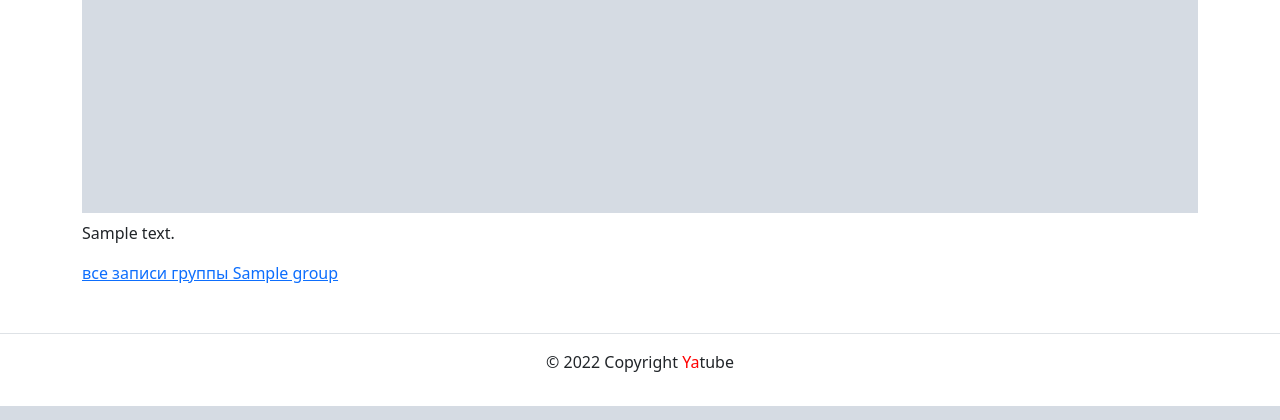
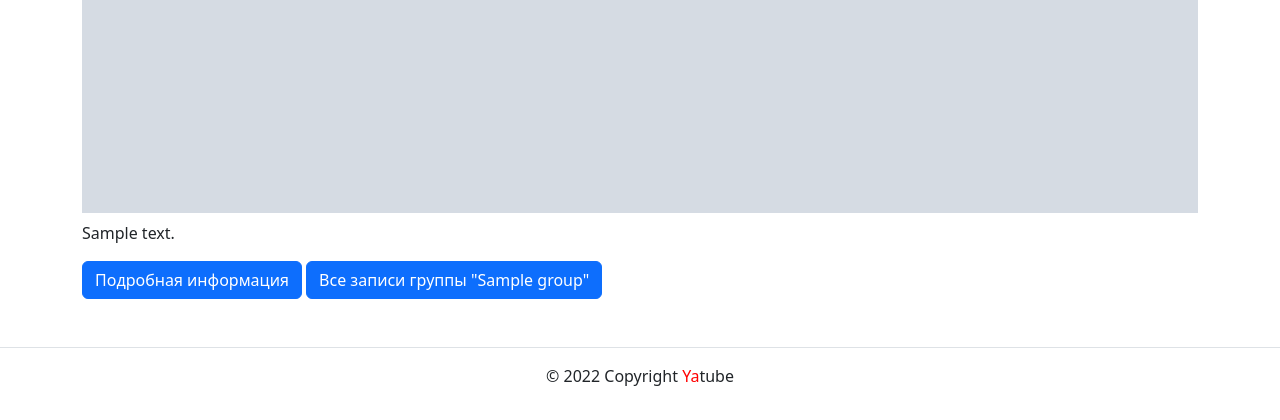
Before and after one commit to TheFluxx/hw05_final, a Django app: page / in a window 1280 px wide. Shown: the part 856-1276 px from the top of the page. Run offline with Django 3.2, Linux system fonts and the light colour scheme; tables that the repository leaves empty hold one stand-in row (values such as "Sample post"); grey boxes marked "Sample" are stand-in pictures; some libraries are stand-ins or nearby versions.

Commit message:
final fix

```diff
--- a/yatube/posts/views.py
+++ b/yatube/posts/views.py
@@ -31,8 +31,9 @@ def group_posts(request, slug):
 def profile(request, username):
     author = get_object_or_404(User, username=username)
     following = request.user.is_authenticated and author.following.exists()
+    page_obj = get_page_context(Post.objects.select_related('group'), request)
     context = {
-        'page_obj': get_page_context(Post.objects.select_related('group').all(), request),
+        'page_obj': page_obj,
         'author': author,
         'following': following
     }
--- a/yatube/templates/includes/article.html
+++ b/yatube/templates/includes/article.html
@@ -12,7 +12,4 @@
       <img class="card-img my-2" src="{{ im.url }}">
   {% endthumbnail %}
   <p>{{ post.text| linebreaksbr }}</p>
-  {% if post.group %}
-        <a href="{% url 'posts:group_list' post.group.slug %}">все записи группы {{ post.group.title }}</a>
-  {% endif %}
 </article>
--- a/yatube/templates/posts/index.html
+++ b/yatube/templates/posts/index.html
@@ -6,9 +6,13 @@
   {% cache 20 index_page %}
     <h1>Последние обновления на сайте</h1>
     {% for post in page_obj %}
-      {% include 'includes/article.html'%}
-      {% if not forloop.last %}<hr>{% endif %}
-    {% endfor %}
+    {% include 'includes/article.html' %}
+    <a href="{% url 'posts:post_detail' post.id %}" class="btn btn-primary">Подробная информация</a>
+    {% if post.group %}
+        <a href="{% url 'posts:group_list' post.group.slug %}" class="btn btn-primary">Все записи группы "{{ post.group }}"</a>
+    {% endif %}
+  {% if not forloop.last %}<hr>{% endif %}
+  {% endfor %}
   </div>
   {% endcache %}
   {% include 'posts/includes/paginator.html' %}
--- a/yatube/templates/posts/profile.html
+++ b/yatube/templates/posts/profile.html
@@ -27,7 +27,6 @@
     {% if post.group %}
         <a href="{% url 'posts:group_list' post.group.slug %}" class="btn btn-primary">Все записи группы "{{ post.group }}"</a>
     {% endif %}
-    </ul>
   {% if not forloop.last %}<hr>{% endif %}
   {% endfor %}
 </div>
```
